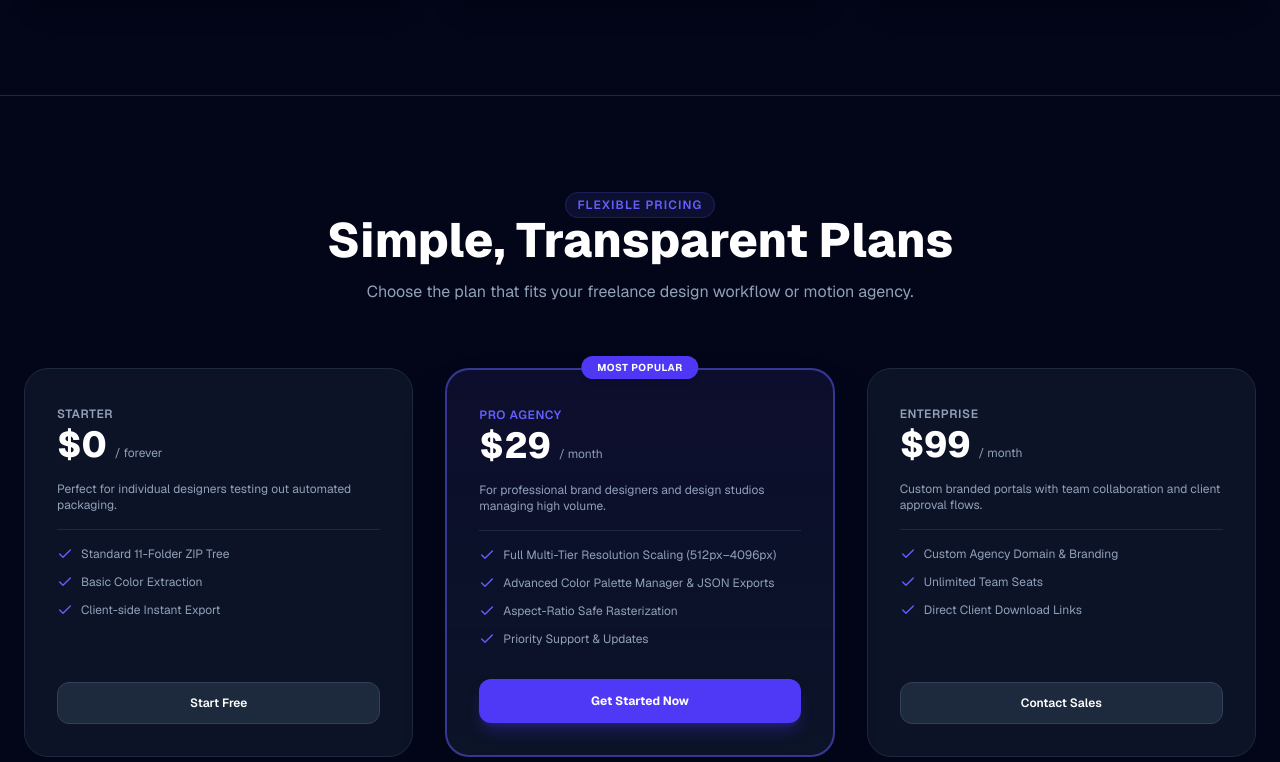
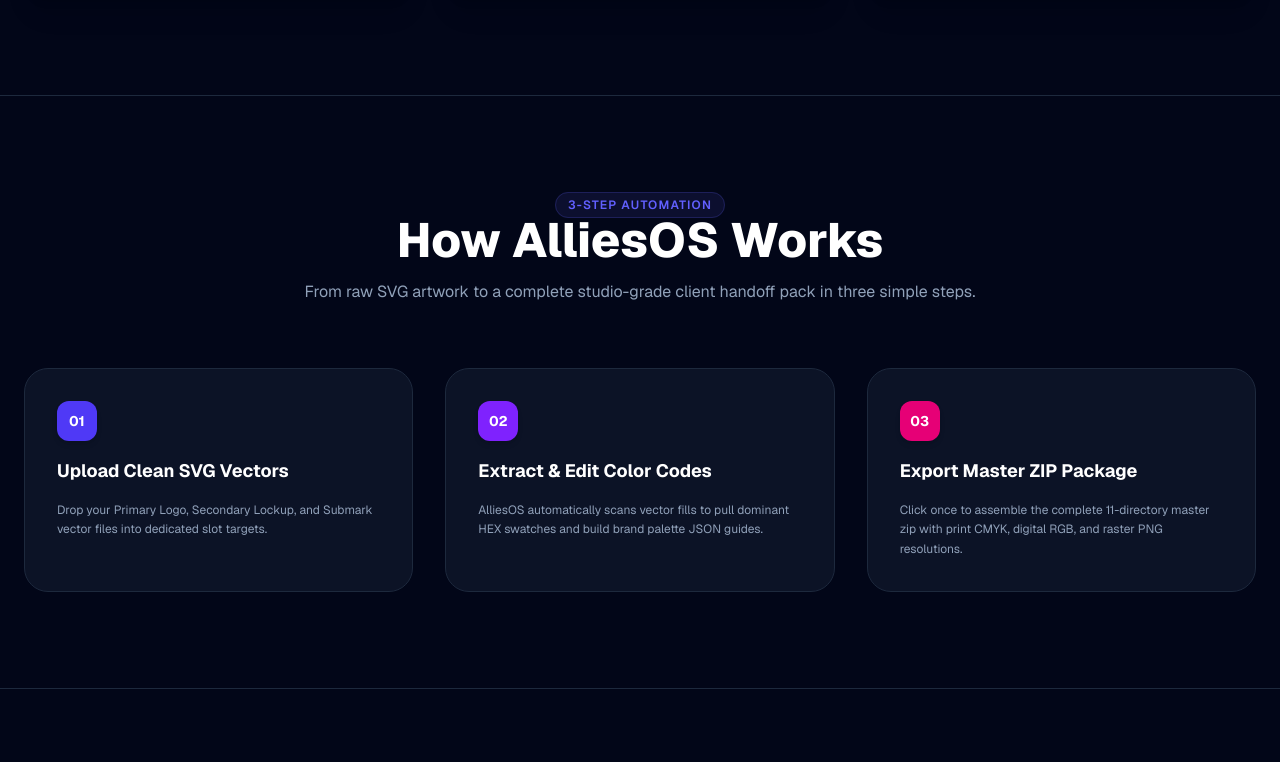
Before and after one commit to Solimaven/brandpack-os, a Next.js app: page / in a window 1280 px wide. Shown: the part 1578-2340 px from the top of the page. Built offline with nearby package versions, Linux system fonts and the light colour scheme.

Commit message:
Added How It Works and FAQ sections

```diff
--- a/app/page.tsx
+++ b/app/page.tsx
@@ -2,7 +2,7 @@
 
 import React, { useState } from "react";
 import JSZip from "jszip";
-import { motion } from "framer-motion";
+import { motion, AnimatePresence } from "framer-motion";
 import {
   Download,
   CheckCircle,
@@ -25,11 +25,15 @@ import {
   Info,
   Send,
   ChevronRight,
+  ChevronDown,
   Sun,
   Moon,
   Lock,
   User,
-  ArrowLeft
+  ArrowLeft,
+  Layers,
+  Zap,
+  Sliders
 } from "lucide-react";
 
 interface SlotAsset {
@@ -51,6 +55,9 @@ export default function Home() {
   const [accountEmail, setAccountEmail] = useState("solimaven@gmail.com");
   const [accountPassword, setAccountPassword] = useState("");
   const [isLoggedIn, setIsLoggedIn] = useState(false);
+
+  // FAQ State
+  const [openFaqIndex, setOpenFaqIndex] = useState<number | null>(null);
 
   const [portalStep, setPortalStep] = useState<1 | 2 | 3>(1);
   const [brandName, setBrandName] = useState("Allies Brand");
@@ -88,6 +95,25 @@ export default function Home() {
       svgDataUrl: null,
     },
   ]);
+
+  const faqs = [
+    {
+      question: "What logo file formats does AlliesOS generate?",
+      answer: "AlliesOS processes clean .SVG vector inputs and automatically generates vector EPS, print PDF, Pantone-ready files, SVG, transparent PNGs (512px, 1024px, 2048px, 4096px), solid JPGs, WebP images, and structured JSON color palettes."
+    },
+    {
+      question: "Are the generated raster images aspect-ratio safe?",
+      answer: "Yes! The rendering canvas calculates precise aspect ratios with automatic centering and transparent padding, guaranteeing zero stretching or distortion regardless of resolution tier."
+    },
+    {
+      question: "Is my artwork stored on public cloud servers?",
+      answer: "AlliesOS processes vectors client-side directly within your browser session for maximum speed and absolute intellectual property confidentiality."
+    },
+    {
+      question: "Can I customize the folder names inside the ZIP package?",
+      answer: "AlliesOS follows standardized studio directory conventions out of the box, organized by RGB, CMYK, Vector, and Pantone categories to ensure seamless client handoffs."
+    }
+  ];
 
   const toggleTheme = () => {
     setTheme((prev) => (prev === "dark" ? "light" : "dark"));
@@ -435,6 +461,7 @@ export default function Home() {
       {/* VIEW 1: LANDING PAGE */}
       {view === "landing" && (
         <div className="flex-1 flex flex-col">
+          {/* Hero Section */}
           <section className="max-w-7xl mx-auto px-6 pt-20 pb-16 text-center space-y-8">
             <motion.div
               initial={{ opacity: 0, y: -20 }}
@@ -595,6 +622,50 @@ export default function Home() {
             </div>
           </section>
 
+          {/* HOW IT WORKS SECTION */}
+          <section id="how-it-works" className={`max-w-7xl mx-auto px-6 py-24 border-t ${borderSec} space-y-16`}>
+            <div className="text-center space-y-4 max-w-3xl mx-auto">
+              <span className="text-xs font-semibold text-indigo-500 uppercase tracking-widest bg-indigo-500/10 px-3 py-1 rounded-full border border-indigo-500/20">3-Step Automation</span>
+              <h2 className={`text-3xl sm:text-5xl font-extrabold ${textHeading}`}>How AlliesOS Works</h2>
+              <p className={`text-sm sm:text-base ${textSub}`}>From raw SVG artwork to a complete studio-grade client handoff pack in three simple steps.</p>
+            </div>
+
+            <div className="grid grid-cols-1 md:grid-cols-3 gap-8 relative">
+              {/* Step 1 */}
+              <motion.div whileHover={{ y: -6 }} className={`border rounded-3xl p-8 space-y-4 relative ${bgCard}`}>
+                <div className="w-10 h-10 rounded-xl bg-indigo-600 text-white font-bold flex items-center justify-center text-sm shadow-md">
+                  01
+                </div>
+                <h3 className={`text-lg font-bold ${textHeading}`}>Upload Clean SVG Vectors</h3>
+                <p className={`text-xs leading-relaxed ${textSub}`}>
+                  Drop your Primary Logo, Secondary Lockup, and Submark vector files into dedicated slot targets.
+                </p>
+              </motion.div>
+
+              {/* Step 2 */}
+              <motion.div whileHover={{ y: -6 }} className={`border rounded-3xl p-8 space-y-4 relative ${bgCard}`}>
+                <div className="w-10 h-10 rounded-xl bg-violet-600 text-white font-bold flex items-center justify-center text-sm shadow-md">
+                  02
+                </div>
+                <h3 className={`text-lg font-bold ${textHeading}`}>Extract & Edit Color Codes</h3>
+                <p className={`text-xs leading-relaxed ${textSub}`}>
+                  AlliesOS automatically scans vector fills to pull dominant HEX swatches and build brand palette JSON guides.
+                </p>
+              </motion.div>
+
+              {/* Step 3 */}
+              <motion.div whileHover={{ y: -6 }} className={`border rounded-3xl p-8 space-y-4 relative ${bgCard}`}>
+                <div className="w-10 h-10 rounded-xl bg-pink-600 text-white font-bold flex items-center justify-center text-sm shadow-md">
+                  03
+                </div>
+                <h3 className={`text-lg font-bold ${textHeading}`}>Export Master ZIP Package</h3>
+                <p className={`text-xs leading-relaxed ${textSub}`}>
+                  Click once to assemble the complete 11-directory master zip with print CMYK, digital RGB, and raster PNG resolutions.
+                </p>
+              </motion.div>
+            </div>
+          </section>
+
           {/* Pricing & Plans Section */}
           <section id="pricing" className={`max-w-7xl mx-auto px-6 py-24 border-t ${borderSec}`}>
             <div className="text-center space-y-4 mb-16">
@@ -658,6 +729,37 @@ export default function Home() {
                   Contact Sales
                 </motion.button>
               </motion.div>
+            </div>
+          </section>
+
+          {/* FAQ SECTION */}
+          <section id="faq" className={`max-w-4xl mx-auto px-6 py-24 border-t ${borderSec} space-y-12 w-full`}>
+            <div className="text-center space-y-4">
+              <span className="text-xs font-semibold text-indigo-500 uppercase tracking-widest bg-indigo-500/10 px-3 py-1 rounded-full border border-indigo-500/20">Got Questions?</span>
+              <h2 className={`text-3xl sm:text-5xl font-extrabold ${textHeading}`}>Frequently Asked Questions</h2>
+              <p className={`text-sm sm:text-base ${textSub}`}>Everything you need to know about AlliesOS asset packaging.</p>
+            </div>
+
+            <div className="space-y-4">
+              {faqs.map((faq, index) => {
+                const isOpen = openFaqIndex === index;
+                return (
+                  <div key={index} className={`border rounded-2xl overflow-hidden transition-all ${bgCard}`}>
+                    <button
+                      onClick={() => setOpenFaqIndex(isOpen ? null : index)}
+                      className="w-full p-6 text-left flex items-center justify-between gap-4 font-semibold text-sm"
+                    >
+                      <span className={textHeading}>{faq.question}</span>
+                      <ChevronDown className={`w-4 h-4 text-indigo-500 transition-transform ${isOpen ? "rotate-180" : ""}`} />
+                    </button>
+                    {isOpen && (
+                      <div className={`px-6 pb-6 text-xs leading-relaxed border-t pt-4 ${borderSec} ${textSub}`}>
+                        {faq.answer}
+                      </div>
+                    )}
+                  </div>
+                );
+              })}
             </div>
           </section>
 
```
